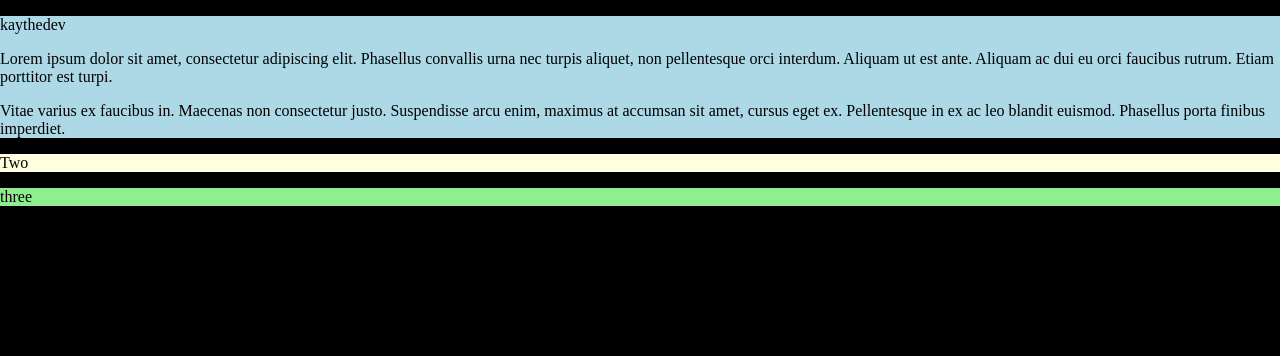
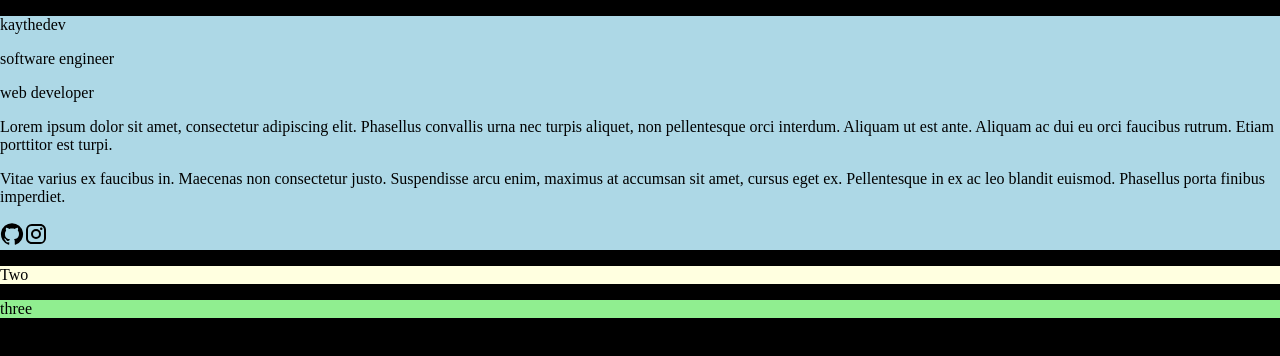
Before and after one commit to KayviaHarriott/matchr, a React (Vite) app: page / in a window 1280 px wide. Shown: the top 356 px of the page. Built offline with nearby package versions, Linux system fonts and the light colour scheme; the HTML template or start-up script is replaced by a standard one.

Commit message:
Added stylign for About section to determine layout

```diff
--- a/src/pages/About.tsx
+++ b/src/pages/About.tsx
@@ -8,7 +8,7 @@ import {
   MotionValue,
 } from "framer-motion";
 import { useRef } from "react";
-
+import { Instagram, GitHub } from "@mui/icons-material";
 export const About = () => {
   const ref = useRef(null);
 
@@ -22,15 +22,28 @@ export const About = () => {
   return (
     <>
       <Box className="flex px-[32px] gap-4">
-        <Box className="max-w-[300px]">
+        <Box className="max-w-[300px] text-right flex flex-col gap-1">
+          <div>
             <p
               style={{ scrollSnapAlign: "center" }}
               className="text-[32px] font-bold"
             >
               kaythedev
             </p>
+          </div>
+          <div className="flex flex-col gap-2">
+            {["software engineer", "web developer"].map((items, key) => (
+              <Box
+                sx={{ borderRadius: 1 }}
+                className="bg-[black] text-[white] text-[14px] flex justify-center items-center py-2 px-2"
+              >
+                <p>{items}</p>
               </Box>
-        <Box className="max-w-[350px]">
+            ))}
+          </div>
+          <p></p>
+        </Box>
+        <Box className="max-w-[350px] sm:max-w-[400px]">
           <div className="flex flex-col gap-2">
             <p>
               Lorem ipsum dolor sit amet, consectetur adipiscing elit. Phasellus
@@ -40,11 +53,16 @@ export const About = () => {
             </p>
             <p>
               Vitae varius ex faucibus in. Maecenas non consectetur justo.
-                Suspendisse arcu enim, maximus at accumsan sit amet, cursus eget ex.
-                Pellentesque in ex ac leo blandit euismod. Phasellus porta finibus
-                imperdiet.
+              Suspendisse arcu enim, maximus at accumsan sit amet, cursus eget
+              ex. Pellentesque in ex ac leo blandit euismod. Phasellus porta
+              finibus imperdiet.
             </p>
           </div>
+          <div className="pt-4 flex flex-row gap-2 items-center justify-center text-center">
+            <GitHub />
+            <Instagram />
+          </div>
+          <div></div>
         </Box>
       </Box>
     </>
```
Lines whose indentation alone changed are shown as unchanged.
